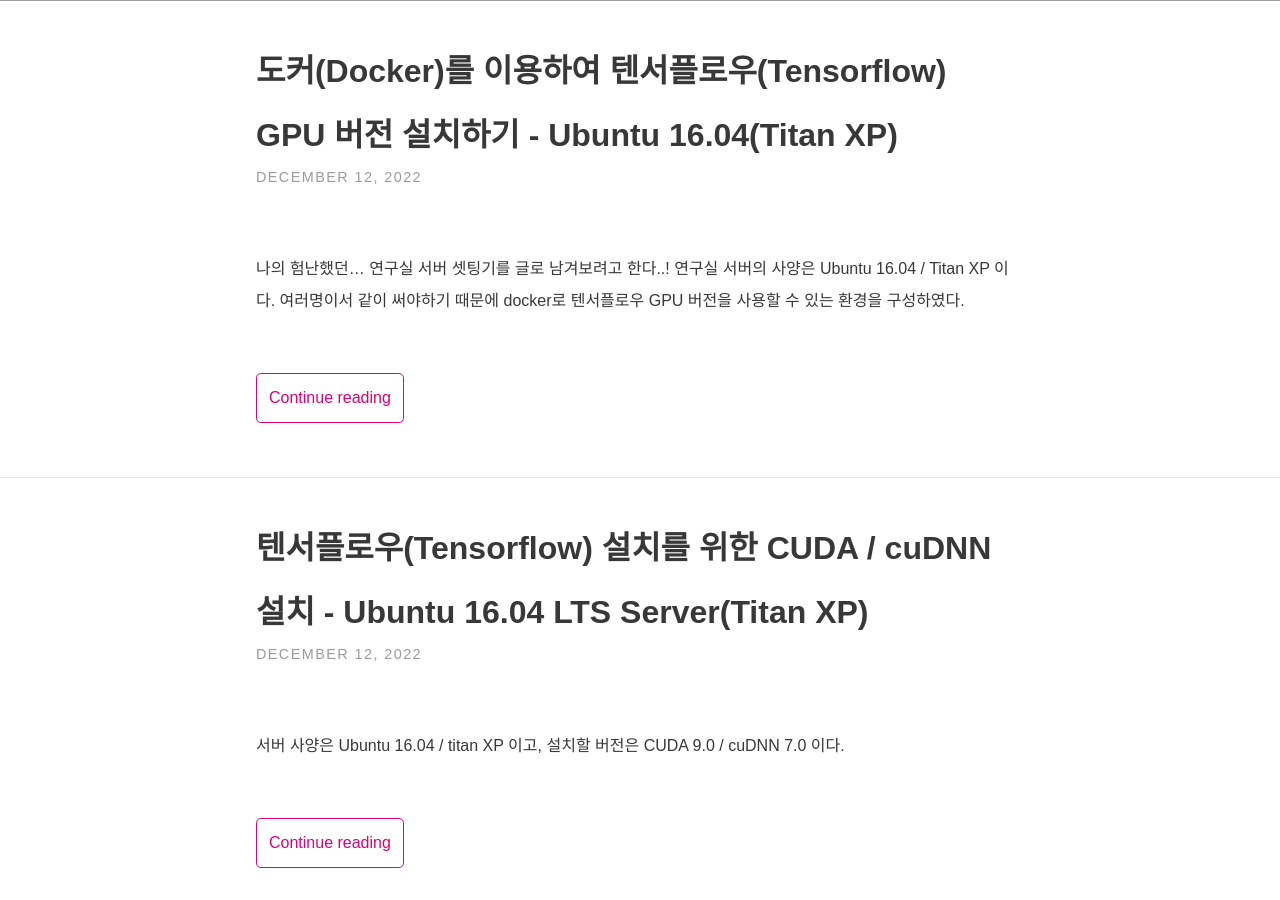
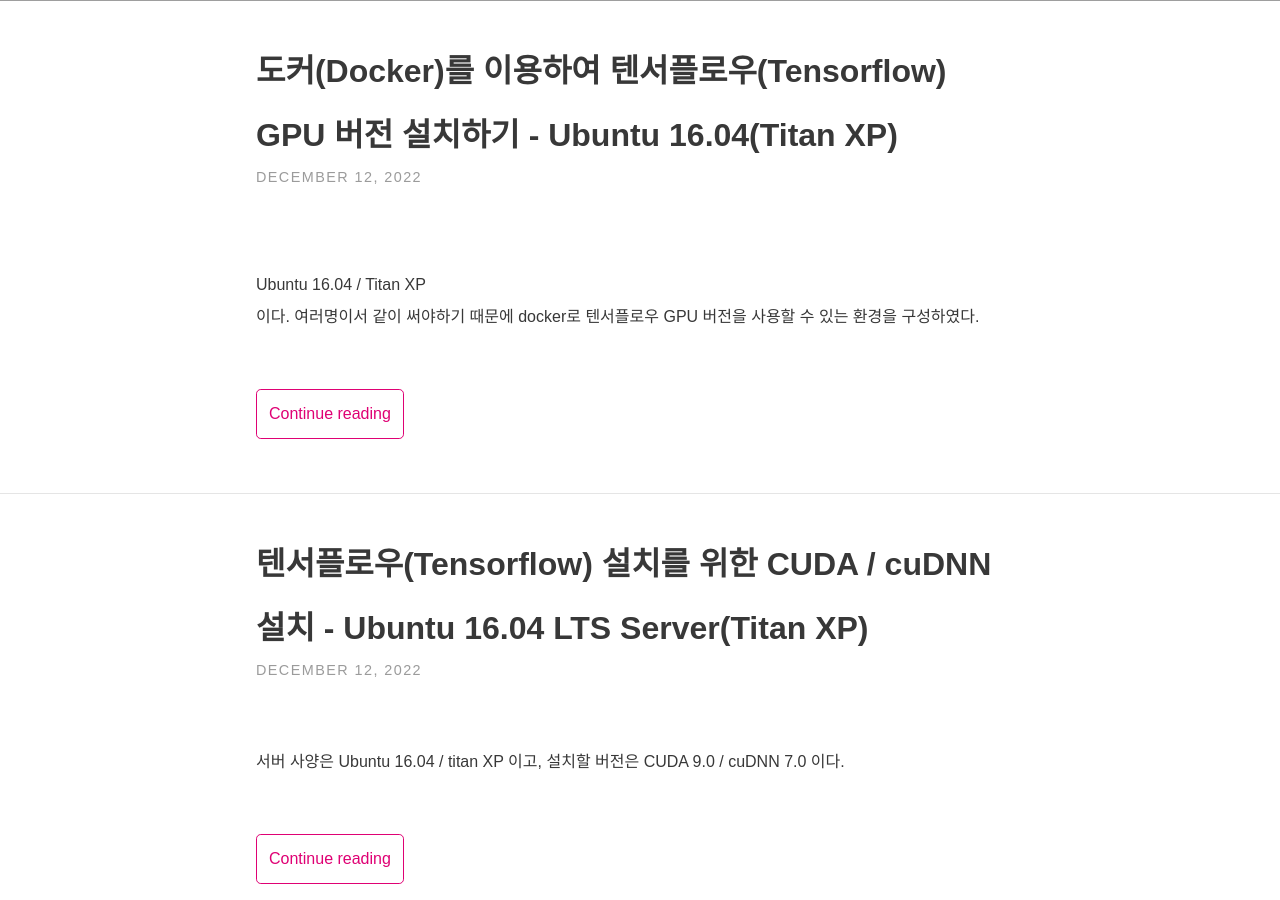
Before and after one commit to type-kimchi/Type-Kimchi.github.io, a Jekyll site: the page built from index.html, in a window 1280 px wide and 900 px high, scrolled down 357 px. Built offline with Jekyll 4.4.1, drawn with Linux system fonts in a browser that asks for light colours; nearby versions of some CDN libraries; the list of posts is cut into pages by our own code; comment, search, counter and statistics services are not loaded; grey boxes are pictures that could not be loaded.

Commit message:
Update 2022-12-12-tensorflow-3.md

```diff
--- a/_posts/Python-Tensorflow/2022-12-12-tensorflow-3.md
+++ b/_posts/Python-Tensorflow/2022-12-12-tensorflow-3.md
@@ -7,7 +7,7 @@ tags: [Tensorflow, Docker]
 ---
 
 <br><br>
-나의 험난했던... 연구실 서버 셋팅기를 글로 남겨보려고 한다..! 연구실 서버의 사양은 <point>Ubuntu 16.04 / Titan XP</point> 이다. 여러명이서 같이 써야하기 때문에 <point>docker로 텐서플로우 GPU 버전</point>을 사용할 수 있는 환경을 구성하였다.<br><br>
+<point>Ubuntu 16.04 / Titan XP</point> 이다. 여러명이서 같이 써야하기 때문에 <point>docker로 텐서플로우 GPU 버전</point>을 사용할 수 있는 환경을 구성하였다.<br><br>
 
 
 > <subtitle> 1. Docker 설치 및 셋팅
```
